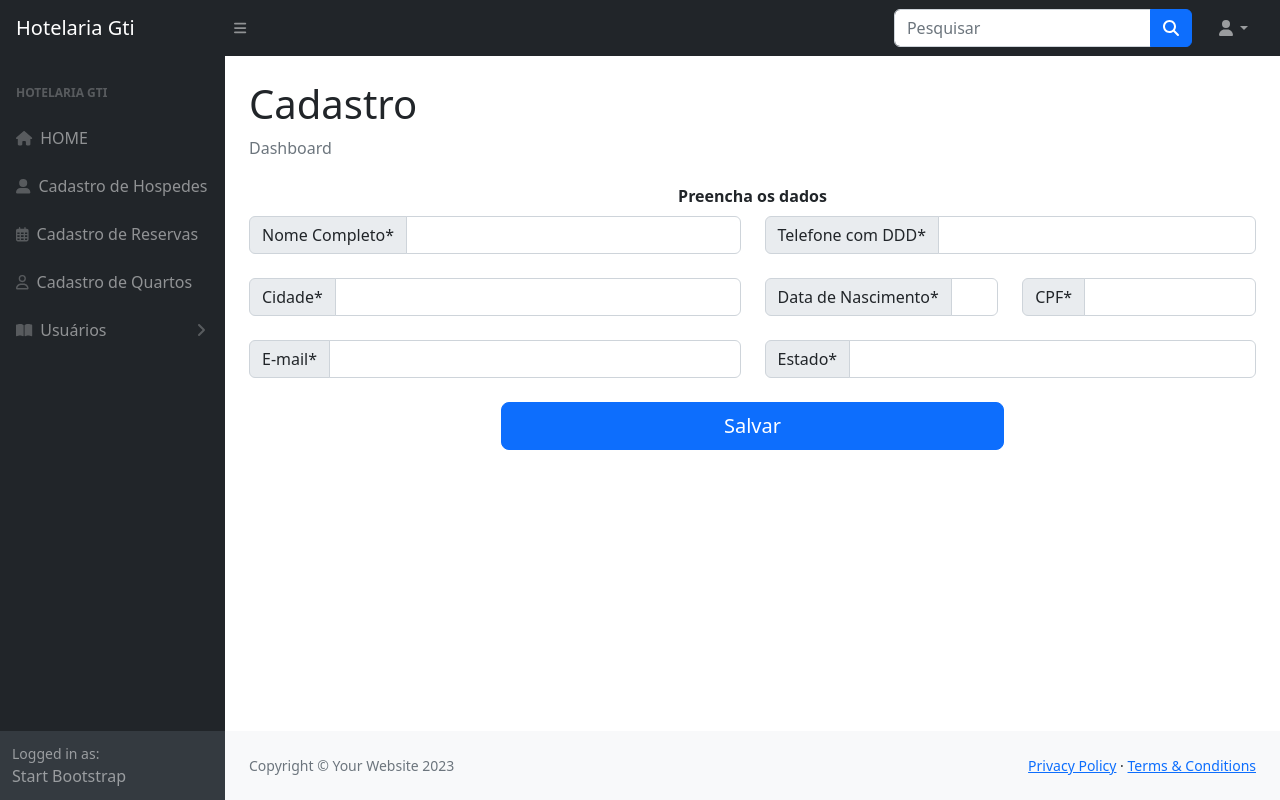
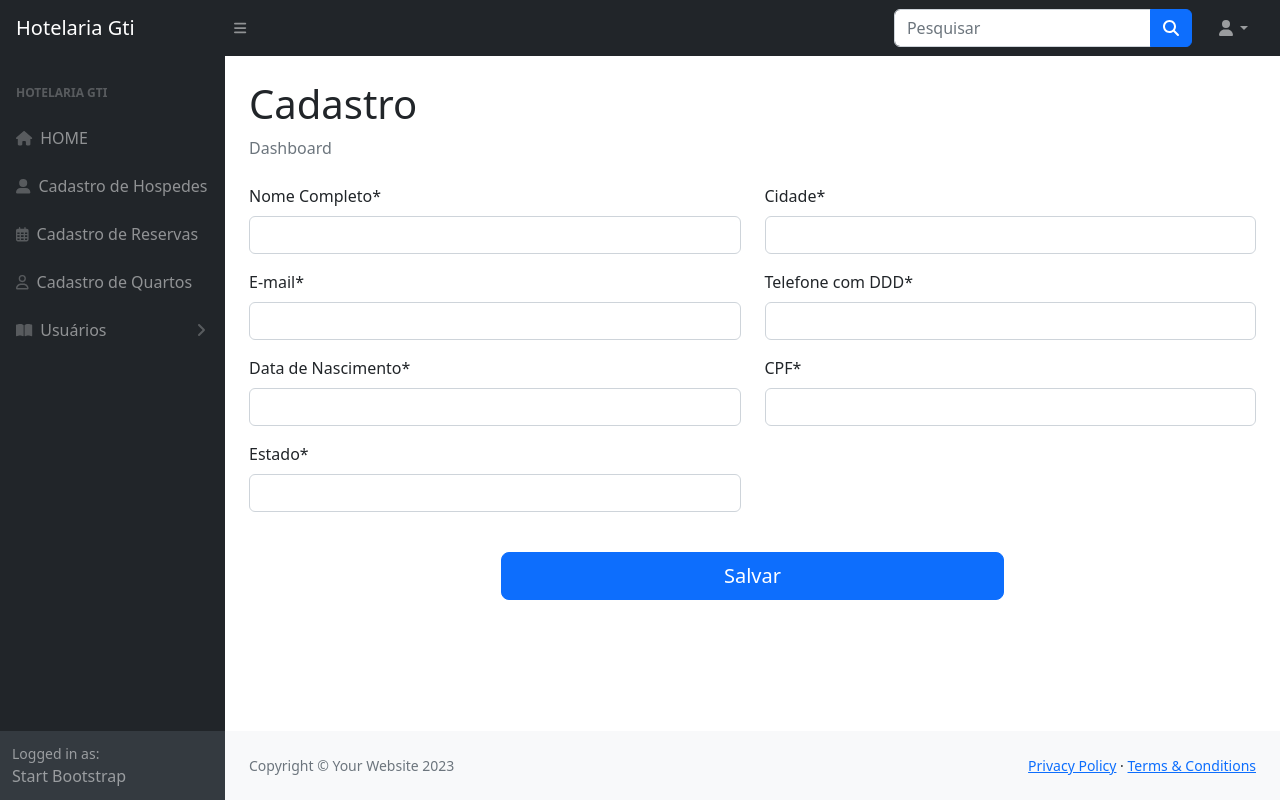
Before and after one commit to Matiasgith/hotelaria-gti, a Django app: page /hospedes/hospedes/cadastro/ in a window 1280 px wide. Run offline with Django 4.2, Linux system fonts and the light colour scheme; some libraries are stand-ins or nearby versions.

Commit message:
atualização no html de hospedes

```diff
--- a/hospedes/templates/hospedes/cadastro_hospedes.html
+++ b/hospedes/templates/hospedes/cadastro_hospedes.html
@@ -9,51 +9,44 @@
 {% block conteudo %}
   <form class="text-center" method="POST" enctype="multipart/form-data">
     {% csrf_token %}
-    <label class="form-label fw-bolder mb-2">Preencha os dados</label>
 
-    <div class="row">
+    <div class="row mb-4">
       <div class="col-md-6">
-        <div class="input-group mb-4">
-          <span class="input-group-text" id="basic-addon1">Nome Completo*</span>
-          <input type="text" class="form-control" name="nome">
+        <div class="mb-3" style="text-align: left;">
+          <label for="nome" class="form-label">Nome Completo*</label>
+          <input type="text" class="form-control" id="nome" name="nome">
         </div>
 
-        <div class="input-group mb-4">
-          <span class="input-group-text" id="basic-addon1">Cidade*</span>
-          <input type="text" class="form-control" name="cidade">
+        <div class="mb-3" style="text-align: left;">
+          <label for="email" class="form-label">E-mail*</label>
+          <input type="text" class="form-control" id="email" name="email">
         </div>
 
-        <div class="input-group mb-4">
-          <span class="input-group-text" id="basic-addon1">E-mail*</span>
-          <input type="text" class="form-control" name="email">
+        <div class="mb-3"  style="text-align: left;">
+          <label for="data_nasci" class="form-label">Data de Nascimento*</label>
+          <input type="text" class="form-control" id="data_nasci" name="data_nasci">
+        </div>
+
+        <div class="mb-3" style="text-align: left;">
+          <label for="estado" class="form-label">Estado*</label>
+          <input type="text" class="form-control" id="estado" name="estado">
         </div>
       </div>
 
       <div class="col-md-6">
-        <div class="input-group mb-4">
-          <span class="input-group-text" id="basic-addon1">Telefone com DDD*</span>
-          <input type="text" class="form-control" name="telefone">
+        <div class="mb-3" style="text-align: left;">
+          <label for="cidade" class="form-label">Cidade*</label>
+          <input type="text" class="form-control" id="cidade" name="cidade">
         </div>
 
-        <div class="row">
-          <div class="col-md-6">
-            <div class="input-group mb-4">
-              <span class="input-group-text" id="basic-addon1">Data de Nascimento*</span>
-              <input type="text" class="form-control" name="data_nasci">
-            </div>
-          </div>
-
-          <div class="col-md-6">
-            <div class="input-group mb-4">
-              <span class="input-group-text" id="basic-addon1">CPF*</span>
-              <input type="text" class="form-control" name="cpf">
-            </div>
-          </div>
+        <div class="mb-3" style="text-align: left;">
+          <label for="telefone" class="form-label">Telefone com DDD*</label>
+          <input type="text" class="form-control" id="telefone" name="telefone">
         </div>
 
-        <div class="input-group mb-4">
-          <span class="input-group-text" id="basic-addon1">Estado*</span>
-          <input type="text" class="form-control" name="estado">
+        <div class="mb-3" style="text-align: left;">
+          <label for="cpf" class="form-label">CPF*</label>
+          <input type="text" class="form-control" id="cpf" name="cpf">
         </div>
       </div>
     </div>
--- a/hospedes/views.py
+++ b/hospedes/views.py
@@ -34,8 +34,8 @@ def cad_hospedes(request):
 
         novo_hospede = Hospedes(nome=nome, email=email, data_nasci=data_nasci, cpf=cpf, telefone=telefone, cidade=cidade, estado=estado)
         novo_hospede.save()
-        messages.success("Hospede salvo com sucesso!")
-        return redirect(request,'hospedes/index.html')
+        messages.success(request,"Hospede salvo com sucesso!")
+        return redirect(request,'hos_index')
 
      return render(request, 'hospedes/cadastro_hospedes.html')
 
```
Also changed, not shown: hospedes/templates/hospedes/index.html (+0 -11 lines).
